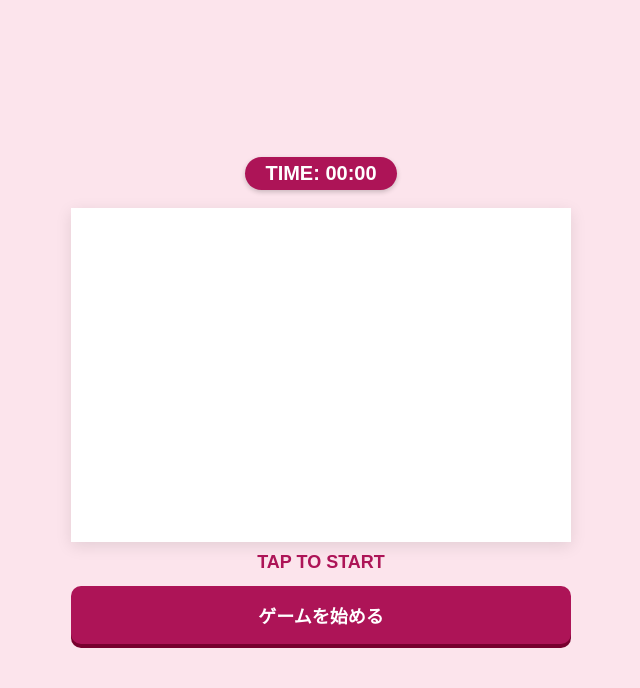
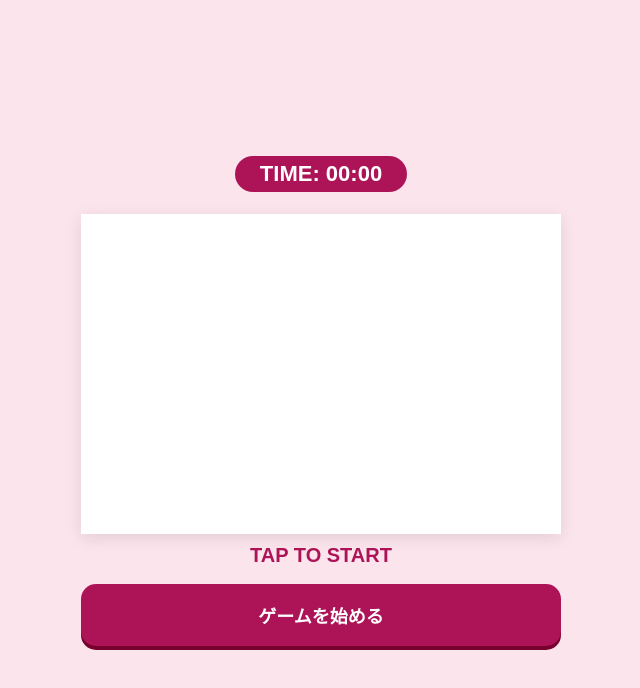
Before and after one commit to haseyuu38-cmyk/Breakout-Series, a plain HTML site: page game1/index.html in a window 1280 px wide. Shown: the whole page, without its empty margins (319-959 px from the left). Drawn offline with Linux system fonts and the light colour scheme.

Commit message:
Refactor CSS and streamline game logic

```diff
--- a/game1/index.html
+++ b/game1/index.html
@@ -6,80 +6,27 @@
     <meta name="viewport" content="width=device-width, initial-scale=1.0, maximum-scale=1.0, user-scalable=no">
     <style>
         body {
-            margin: 0;
-            padding: 0;
-            background-color: #fce4ec;
-            font-family: sans-serif;
-            display: flex;
-            flex-direction: column;
-            align-items: center;
-            justify-content: center; /* 画面中央に寄せる */
-            min-height: 100vh;
+            margin: 0; padding: 0; background-color: #fce4ec;
+            font-family: sans-serif; display: flex; flex-direction: column;
+            align-items: center; justify-content: center; min-height: 100vh;
+            /* 画面全体のタッチで変な動きをしないように固定 */
+            touch-action: none;
         }
+        #header-area { width: 100%; height: 60px; display: flex; justify-content: center; align-items: center; }
+        #timer-box { background: #ad1457; color: white; padding: 5px 25px; border-radius: 20px; font-weight: bold; font-size: 22px; }
 
-        /* 1. 上部のタイム表示エリア */
-        #header-area {
-            width: 100%;
-            height: 50px;
-            display: flex;
-            justify-content: center;
-            align-items: center;
+        #canvas-container { width: 95%; max-width: 480px; margin: 10px 0; position: relative; }
+        canvas { background: #ffffff; display: block; width: 100%; height: auto; box-shadow: 0 4px 15px rgba(0,0,0,0.1); }
+
+        #ui-area { width: 90%; max-width: 480px; text-align: center; }
+        .message { font-size: 20px; font-weight: bold; color: #ad1457; margin-bottom: 10px; height: 30px; }
+        .btn {
+            display: block; width: 100%; padding: 18px; margin: 10px 0;
+            background: #ad1457; color: white; border: none; border-radius: 15px;
+            font-size: 18px; font-weight: bold; box-shadow: 0 4px 0 #78002e;
+            pointer-events: auto; /* ボタンは確実に押せるように */
         }
-        #timer-box {
-            background: #ad1457;
-            color: white;
-            padding: 5px 20px;
-            border-radius: 20px;
-            font-weight: bold;
-            font-size: 20px;
-            box-shadow: 0 2px 5px rgba(0,0,0,0.2);
-        }
-
-        /* 2. 中央のゲーム画面エリア */
-        #canvas-container {
-            width: 100%;
-            max-width: 500px;
-            margin: 10px 0;
-        }
-        canvas {
-            background: #ffffff;
-            display: block;
-            width: 100%;
-            height: auto;
-            box-shadow: 0 4px 15px rgba(0,0,0,0.1);
-        }
-
-        /* 3. 下部のメッセージとボタンエリア */
-        #ui-area {
-            width: 90%;
-            max-width: 500px;
-            text-align: center;
-        }
-        .message {
-            font-size: 18px;
-            font-weight: bold;
-            color: #ad1457;
-            margin-bottom: 10px;
-            height: 24px;
-        }
-        .btn {
-            display: block;
-            width: 100%;
-            padding: 16px;
-            margin: 8px 0;
-            background: #ad1457;
-            color: white;
-            border: none;
-            border-radius: 10px;
-            font-size: 18px;
-            font-weight: bold;
-            box-shadow: 0 4px 0 #78002e;
-            -webkit-tap-highlight-color: transparent;
-        }
-        .btn:active {
-            transform: translateY(2px);
-            box-shadow: 0 2px 0 #78002e;
-        }
+        .btn:active { transform: translateY(2px); box-shadow: 0 2px 0 #78002e; }
     </style>
 </head>
 <body>
@@ -94,7 +41,6 @@
 
 <div id="ui-area">
     <div id="msg" class="message">TAP TO START</div>
-
     <button id="start-btn" class="btn" onclick="startGame()">ゲームを始める</button>
 
     <div id="miss-controls" style="display:none;">
@@ -111,16 +57,14 @@
 <script>
     var canvas = document.getElementById("myCanvas");
     var ctx = canvas.getContext("2d");
-
     var msg = document.getElementById("msg");
+    var timerBox = document.getElementById("timer-box");
     var startBtn = document.getElementById("start-btn");
     var missControls = document.getElementById("miss-controls");
     var winControls = document.getElementById("win-controls");
-    var timerBox = document.getElementById("timer-box");
 
     var ballRadius = 10;
     var x, y, dx, dy, paddleX, score, startTime, totalPaused, pauseStart;
-    var paddleHeight = 10;
     var paddleWidth = 75;
     var bricks = [];
     var winImg = new Image(); winImg.src = 'Image.png';
@@ -128,103 +72,78 @@
     var gameState = "ready";
 
     function init() {
-        x = canvas.width/2;
-        y = canvas.height-30;
+        x = canvas.width/2; y = canvas.height-30;
         dx = 2; dy = -2;
         paddleX = (canvas.width-paddleWidth)/2;
-        score = 0;
-        totalPaused = 0;
+        score = 0; totalPaused = 0;
         for(var c=0; c<5; c++) {
             bricks[c] = [];
-            for(var r=0; r<3; r++) {
-                bricks[c][r] = { x: 0, y: 0, status: 1 };
-            }
+            for(var r=0; r<3; r++) { bricks[c][r] = { x: 0, y: 0, status: 1 }; }
         }
     }
 
+    // 操作判定を「画面全体(window)」に対して行う
     function movePaddle(clientX) {
         var rect = canvas.getBoundingClientRect();
+        // 画面のどこを触っても、キャンバス内での相対位置に変換する
         var relX = (clientX - rect.left) * (canvas.width / rect.width);
-        if(relX > 0 && relX < canvas.width) paddleX = relX - paddleWidth/2;
+        if(relX > 0 && relX < canvas.width) {
+            paddleX = relX - paddleWidth/2;
+        } else if (relX <= 0) {
+            paddleX = 0;
+        } else if (relX >= canvas.width) {
+            paddleX = canvas.width - paddleWidth;
+        }
     }
-    document.addEventListener("mousemove", function(e){ movePaddle(e.clientX); });
-    canvas.addEventListener("touchmove", function(e){
-        e.preventDefault();
-        movePaddle(e.touches[0].clientX);
+
+    window.addEventListener("mousemove", function(e){
+        if(gameState === "play") movePaddle(e.clientX);
+    });
+    window.addEventListener("touchmove", function(e){
+        if(gameState === "play") {
+            e.preventDefault();
+            movePaddle(e.touches[0].clientX);
+        }
     }, {passive: false});
 
-    function startGame() {
-        init();
-        startTime = Date.now();
-        gameState = "play";
-        startBtn.style.display = "none";
-        msg.innerText = "がんばって！";
-        draw();
-    }
-
-    function continueGame() {
-        x = canvas.width/2; y = canvas.height-30;
-        dx = 2; dy = -2;
-        totalPaused += (Date.now() - pauseStart);
-        gameState = "play";
-        missControls.style.display = "none";
-        msg.innerText = "つぎは落とさないで！";
-    }
-
+    function startGame() { init(); startTime = Date.now(); gameState = "play"; startBtn.style.display="none"; msg.innerText="がんばって！"; draw(); }
+    function continueGame() { x=canvas.width/2; y=canvas.height-30; dx=2; dy=-2; totalPaused+=(Date.now()-pauseStart); gameState="play"; missControls.style.display="none"; msg.innerText="つぎは落とさないで！"; }
     function restartGame() { location.reload(); }
 
     function draw() {
         ctx.clearRect(0, 0, canvas.width, canvas.height);
-
         if(gameState === "play") {
-            // ブロック描画
             for(var c=0; c<5; c++) {
                 for(var r=0; r<3; r++) {
                     var b = bricks[c][r];
                     if(b.status == 1) {
-                        var bx = (c*(75+10))+30;
-                        var by = (r*(20+10))+30;
+                        var bx = (c*(75+10))+30; var by = (r*(20+10))+30;
                         b.x = bx; b.y = by;
-                        ctx.fillStyle = "#f06292";
-                        ctx.fillRect(bx, by, 75, 20);
+                        ctx.fillStyle = "#f06292"; ctx.fillRect(bx, by, 75, 20);
                     }
                 }
             }
-            // ボール・パドル
-            ctx.beginPath(); ctx.arc(x, y, ballRadius, 0, Math.PI*2);
-            ctx.fillStyle = "#ff4081"; ctx.fill(); ctx.closePath();
-            ctx.fillStyle = "#ad1457"; ctx.fillRect(paddleX, canvas.height-paddleHeight, paddleWidth, paddleHeight);
+            ctx.beginPath(); ctx.arc(x, y, ballRadius, 0, Math.PI*2); ctx.fillStyle = "#ff4081"; ctx.fill(); ctx.closePath();
+            ctx.fillStyle = "#ad1457"; ctx.fillRect(paddleX, canvas.height-10, paddleWidth, 10);
 
-            // タイム計算
             var msec = Date.now() - startTime - totalPaused;
             var s = Math.floor(msec/1000);
             timerBox.innerText = "TIME: " + Math.floor(s/60).toString().padStart(2,'0') + ":" + (s%60).toString().padStart(2,'0');
 
-            // 衝突判定
             for(var c=0; c<5; c++) {
                 for(var r=0; r<3; r++) {
                     var b = bricks[c][r];
                     if(b.status == 1 && x > b.x && x < b.x+75 && y > b.y && y < b.y+20) {
                         dy = -dy; b.status = 0; score++;
-                        if(score == 15) {
-                            gameState = "win";
-                            winControls.style.display = "block";
-                            msg.style.display = "none";
-                        }
+                        if(score == 15) { gameState = "win"; winControls.style.display = "block"; msg.style.display = "none"; }
                     }
                 }
             }
-
             if(x + dx > canvas.width-ballRadius || x + dx < ballRadius) dx = -dx;
             if(y + dy < ballRadius) dy = -dy;
             else if(y + dy > canvas.height-ballRadius) {
                 if(x > paddleX && x < paddleX + paddleWidth) dy = -dy;
-                else {
-                    gameState = "miss";
-                    pauseStart = Date.now();
-                    msg.innerText = "ざんねん！";
-                    missControls.style.display = "block";
-                }
+                else { gameState = "miss"; pauseStart = Date.now(); msg.innerText = "ざんねん！"; missControls.style.display = "block"; }
             }
             x += dx; y += dy;
             requestAnimationFrame(draw);
```
